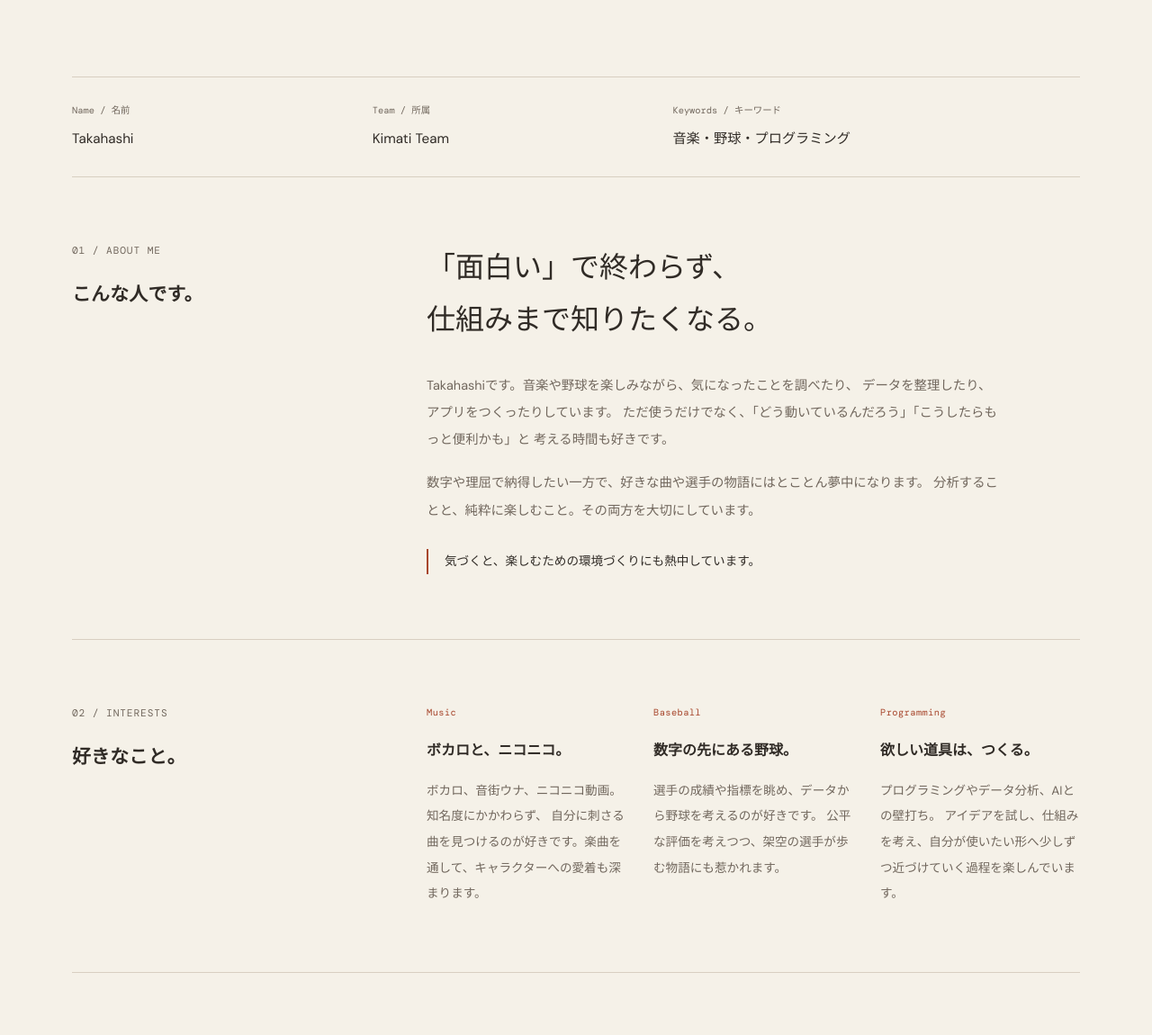
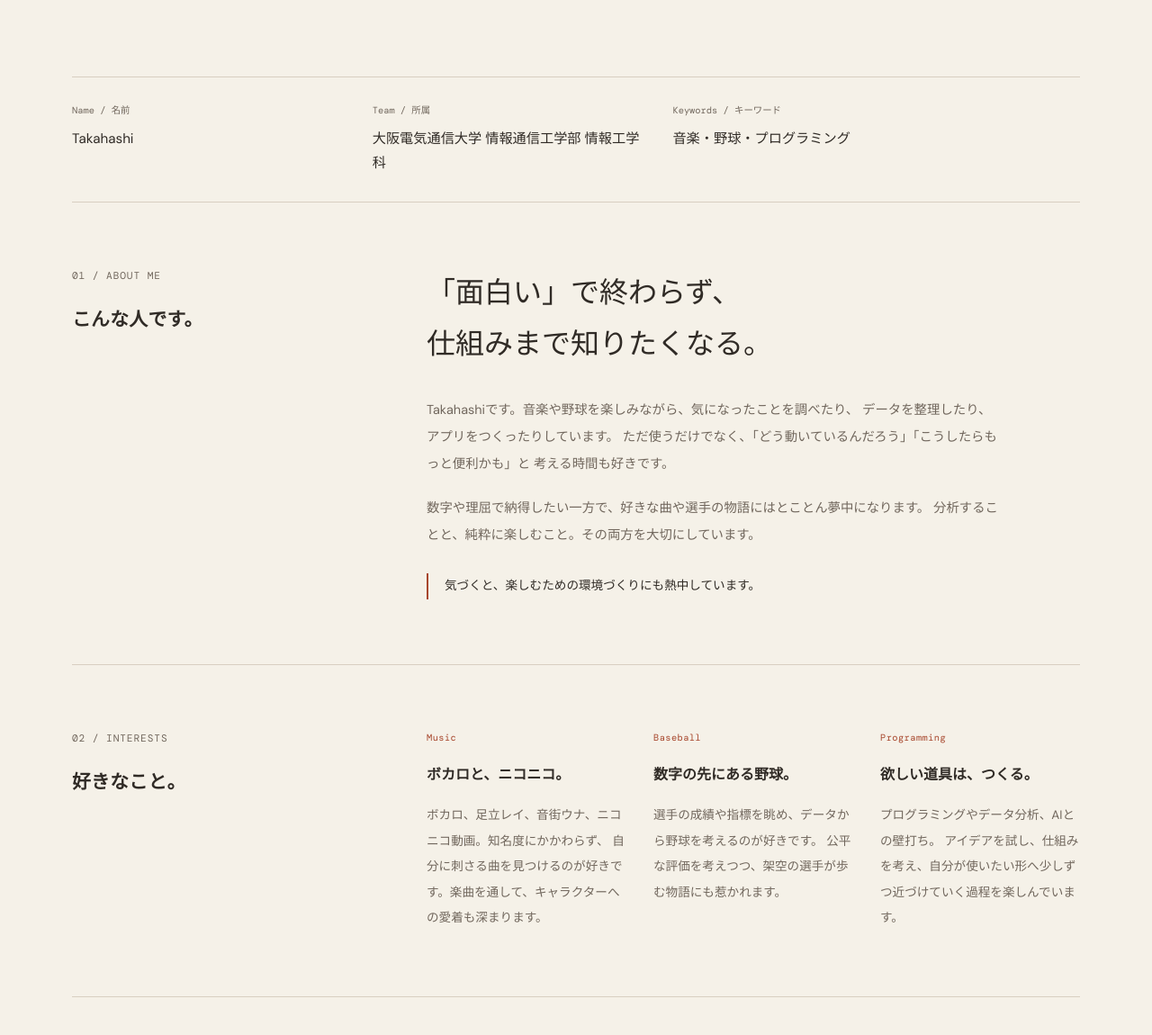
Before and after one commit to 5jfv9b7s/portfolio-kimatiTeam, a plain HTML site: page members/Takahashi.html in a window 1280 px wide. Shown: the part 659-1809 px from the top of the page at 90% size. Drawn offline with nearby package versions, Linux system fonts and the light colour scheme.

Commit message:
自己紹介追加

```diff
--- a/members/Takahashi.html
+++ b/members/Takahashi.html
@@ -73,7 +73,7 @@
         </div>
         <div>
           <dt>Team / 所属</dt>
-          <dd>Kimati Team</dd>
+          <dd>大阪電気通信大学 情報通信工学部 情報工学科</dd>
         </div>
         <div>
           <dt>Keywords / キーワード</dt>
@@ -117,7 +117,7 @@
               <p class="interest-category">Music</p>
               <h3>ボカロと、ニコニコ。</h3>
               <p>
-                ボカロ、音街ウナ、ニコニコ動画。知名度にかかわらず、
+                ボカロ、足立レイ、音街ウナ、ニコニコ動画。知名度にかかわらず、
                 自分に刺さる曲を見つけるのが好きです。楽曲を通して、キャラクターへの愛着も深まります。
               </p>
             </article>
```
